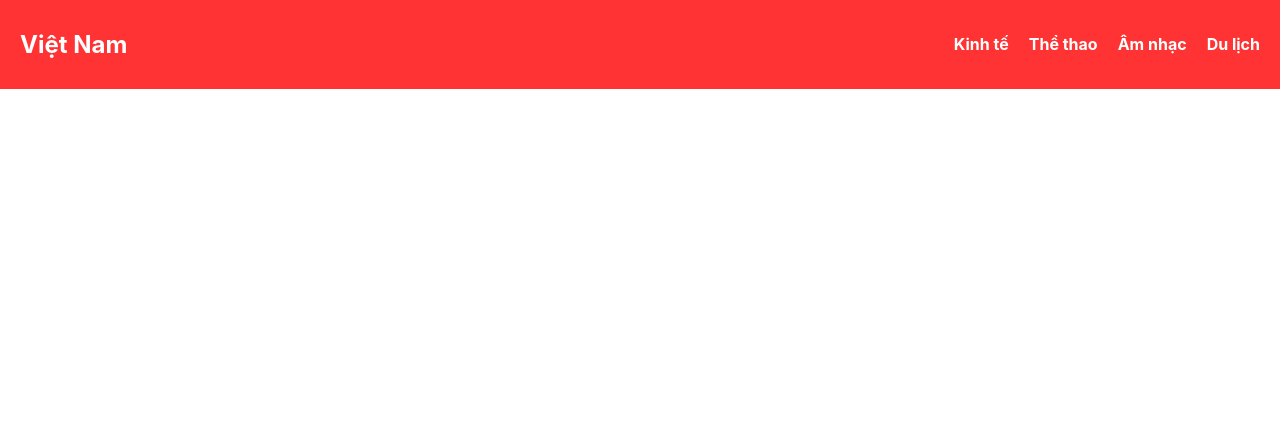
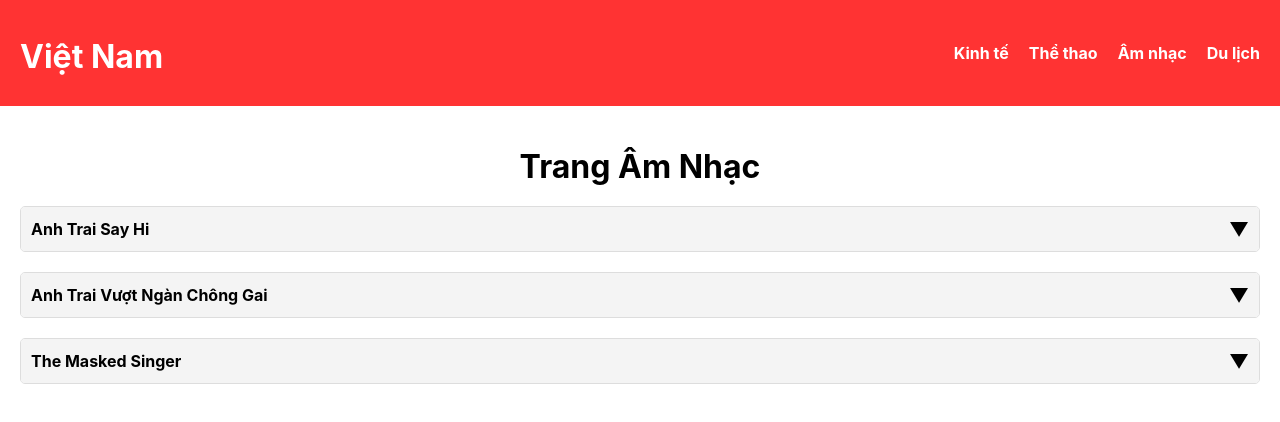
Before and after one commit to lnguyend-agai/Vietnam-website, a React (Create React App) app: page /music in a window 1280 px wide. Shown: the top 422 px of the page. Built offline with nearby package versions, Linux system fonts and the light colour scheme.

Commit message:
[FEAT] Stage 2: Template for Music

```diff
--- a/src/App.js
+++ b/src/App.js
@@ -6,6 +6,7 @@
 import { BrowserRouter as Router, Routes, Route } from 'react-router-dom';
 import EconomyPage from './pages/EconomyPage';
 import SportsPage from './pages/SportsPage';
+import MusicPage from './pages/MusicPage';
 
 function App() {
   return (
@@ -26,6 +27,7 @@
         {/* Route cho trang EconomyPage */}
         <Route path="/economy" element={<EconomyPage />} />
         <Route path="/sports" element={<SportsPage />} />
+        <Route path="/music" element={<MusicPage />} />
       </Routes>
     </Router>
   );
--- a/src/components/Categories.js
+++ b/src/components/Categories.js
@@ -30,6 +30,12 @@
               <h3>{category.name}</h3>
               <p>{category.description}</p>
             </Link>
+          ) : category.id === 'music' ? (
+            <Link to="/music">
+              <img src={category.img} alt={category.name} />
+              <h3>{category.name}</h3>
+              <p>{category.description}</p>
+            </Link>
           ) : (
             <>
               <img src={category.img} alt={category.name} />
--- /dev/null
+++ b/src/pages/MusicPage.css
@@ -0,0 +1,63 @@
+.music-page {
+    padding: 20px;
+  }
+
+  h1 {
+    text-align: center;
+    font-size: 2rem;
+    margin-bottom: 20px;
+  }
+
+  .expander {
+    margin-bottom: 20px;
+    border: 1px solid #ddd;
+    border-radius: 5px;
+    overflow: hidden;
+  }
+
+  .expander input[type="checkbox"] {
+    display: none;
+  }
+
+  .expander label {
+    display: flex;
+    justify-content: space-between;
+    align-items: center;
+    background-color: #f4f4f4;
+    padding: 10px;
+    cursor: pointer;
+    font-weight: bold;
+  }
+
+  .expander .arrow {
+    font-size: 1.2rem;
+    transition: transform 0.3s ease;
+  }
+
+  .expander input[type="checkbox"]:checked + label .arrow {
+    transform: rotate(180deg); /* Xoay mũi tên lên */
+  }
+
+  .expander .content {
+    display: none;
+    padding: 10px;
+    background-color: #fff;
+  }
+
+  .expander input[type="checkbox"]:checked + label + .content {
+    display: block;
+  }
+
+  .youtube-link {
+    margin-bottom: 10px;
+  }
+
+  .youtube-link a {
+    color: #1a73e8;
+    text-decoration: none;
+    font-size: 1rem;
+  }
+
+  .youtube-link a:hover {
+    text-decoration: underline;
+  }
--- /dev/null
+++ b/src/pages/MusicPage.js
@@ -0,0 +1,54 @@
+import React from 'react';
+import './MusicPage.css';
+
+const musicData = [
+  {
+    title: 'Anh Trai Say Hi',
+    links: [
+      'https://youtube.com/watch?v=d9Fohvdet4g',
+      'https://www.youtube.com/watch?v=a-jdOviGQ00',
+    ],
+  },
+  {
+    title: 'Anh Trai Vượt Ngàn Chông Gai',
+    links: [
+      'https://www.youtube.com/watch?v=nXiwlKJSkHY',
+      'https://www.youtube.com/watch?v=3UbQjlHbPsE',
+    ],
+  },
+  {
+    title: 'The Masked Singer',
+    links: [
+      'https://www.youtube.com/watch?v=b8dC2QZKSNs',
+    ],
+  },
+];
+
+const MusicPage = () => {
+  return (
+    <div className="music-page">
+      <h1>Trang Âm Nhạc</h1>
+
+      {musicData.map((item, index) => (
+        <div className="expander" key={index}>
+          <input type="checkbox" id={`expander-${index}`} />
+          <label htmlFor={`expander-${index}`}>
+            {item.title}
+            <span className="arrow">&#9660;</span>
+          </label>
+          <div className="content">
+            {item.links.map((link, idx) => (
+              <div key={idx} className="youtube-link">
+                <a href={link} target="_blank" rel="noopener noreferrer">
+                  {`Link bài hát ${idx + 1}`}
+                </a>
+              </div>
+            ))}
+          </div>
+        </div>
+      ))}
+    </div>
+  );
+};
+
+export default MusicPage;
```
